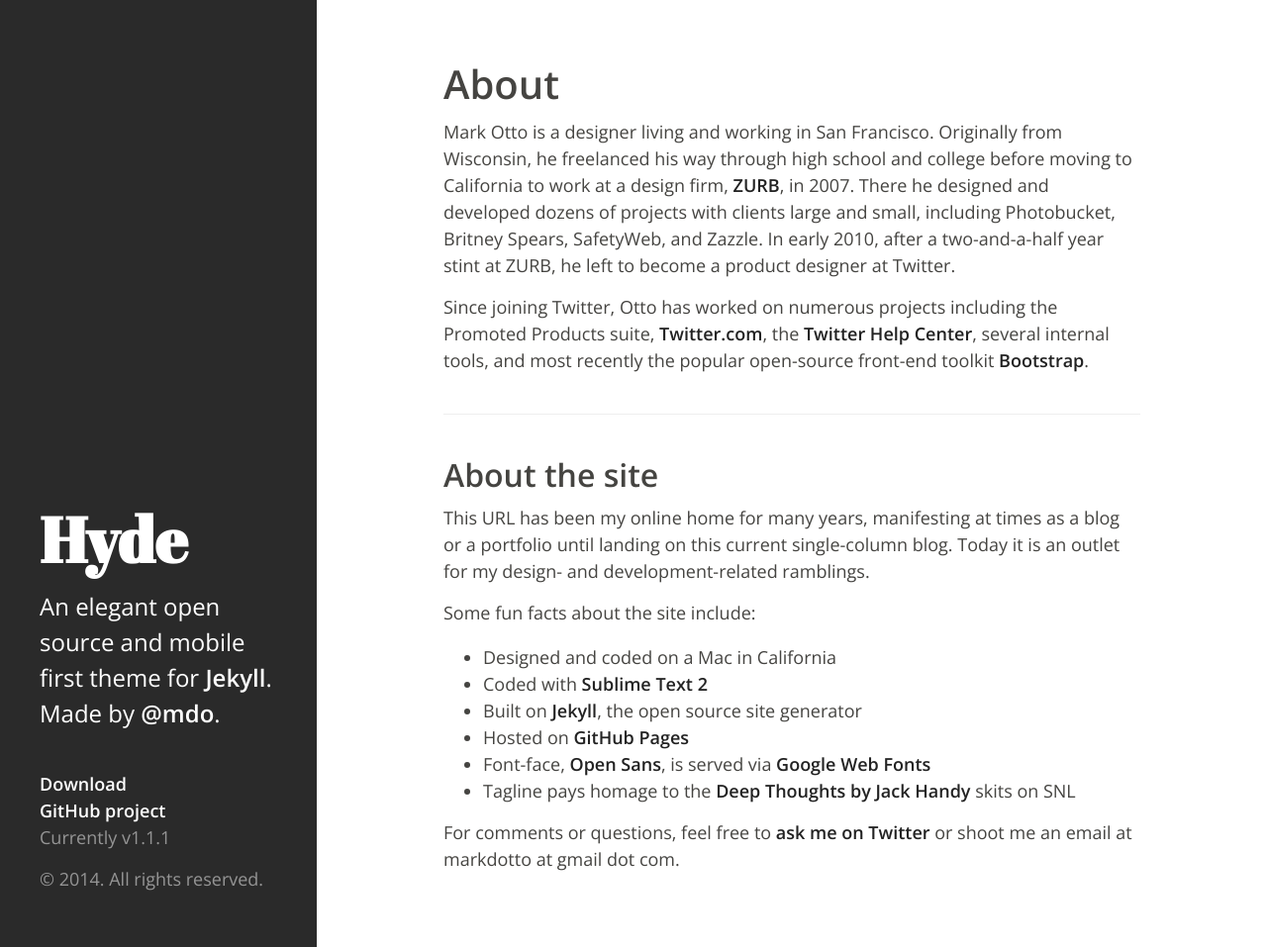
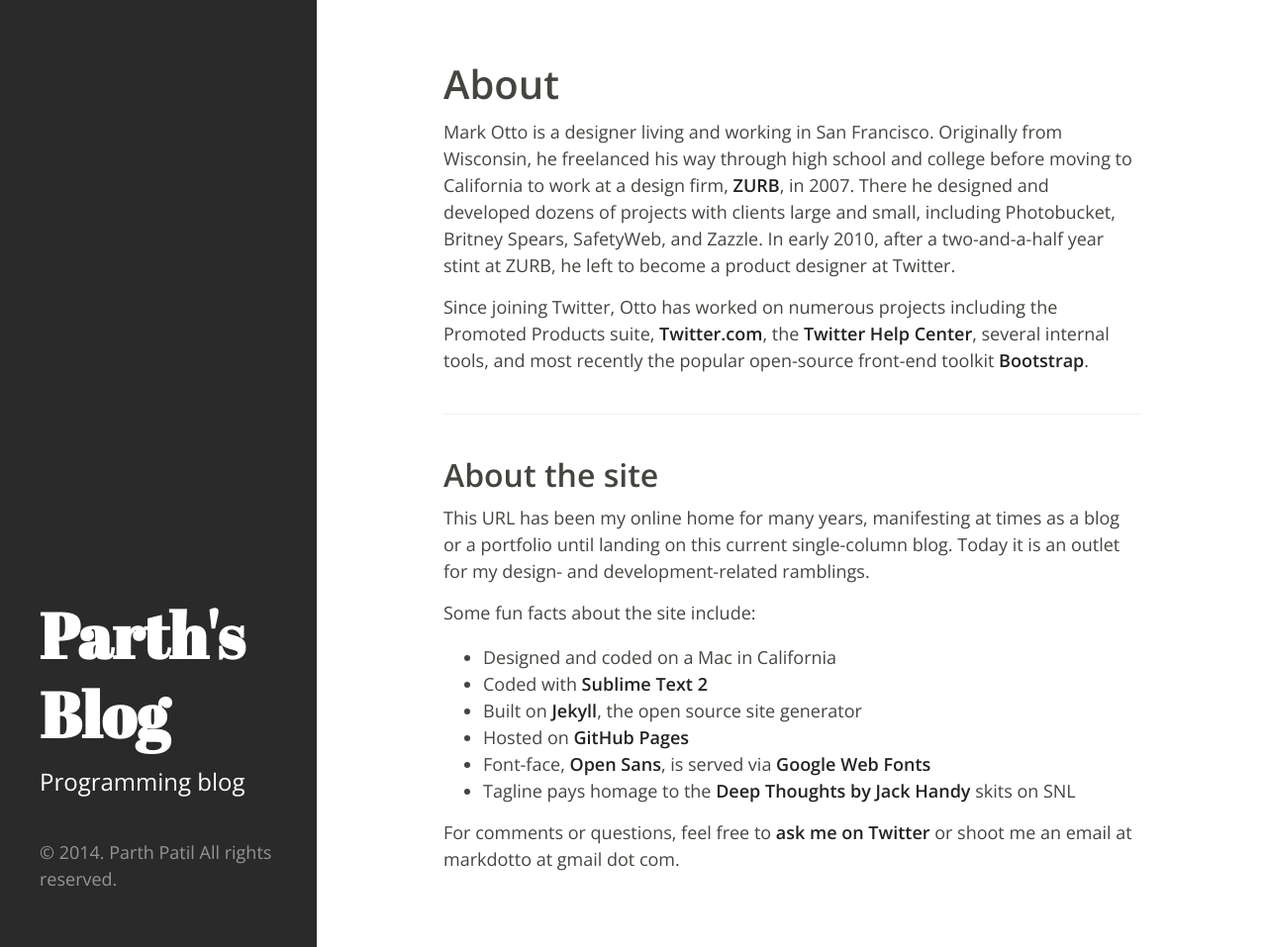
Before and after one commit to parth-patil/parth-patil.github.io, a Jekyll site: the page built from about.html, in a window 1280 px wide and 957 px high. Shown: the whole window at 99% size. Built offline with Jekyll 4.4.1, drawn with Linux system fonts in a browser that asks for light colours; Markdown is read by kramdown in place of the engine named in the settings.

Commit message:
fixed some links

```diff
--- a/_config.yml
+++ b/_config.yml
@@ -1,12 +1,13 @@
-title:        Hyde
-tagline:      'Hyde, a Jekyll theme'
-description:  'An elegant open source and mobile first theme for <a href="http://jekyllrb.com" target="_blank">Jekyll</a>. Made by <a href="https://twitter.com/mdo" target="_blank">@mdo</a>.'
-url:          http://andhyde.com
-version:      1.1.1
+title:        "Parth's Blog"
+tagline:      'My Tagline'
+description:  'Programming blog'
+url:          http://parthpatil.com
+home:         '/'
+version:      1.0.0
 author:
-  name:       ''
+  name:       'Parth Patil'
   email:      ''
 markdown:     rdiscount
 permalink:    pretty
 pygments:     true
-paginate:     5
+paginate:     2
--- a/_layouts/default.html
+++ b/_layouts/default.html
@@ -7,18 +7,11 @@
 
     <header class="masthead">
       <div class="masthead-inner">
-        <h1>{{ site.title }}</h1>
+        <h1><a href="{{ site.url }}">{{ site.title }}</a></h1>
         <p class="lead">{{ site.description }}</p>
 
         <div class="colophon">
           <ul class="colophon-links">
-            <li>
-              <a href="https://github.com/mdo/hyde/archive/v{{ site.version }}.zip">Download</a>
-            </li>
-            <li>
-              <a href="https://github.com/mdo/hyde">GitHub project</a>
-            </li>
-            <li>Currently v{{ site.version }}</li>
           </ul>
           <p>&copy; 2014. {{ site.author.name }} All rights reserved.</p>
         </div>
```
